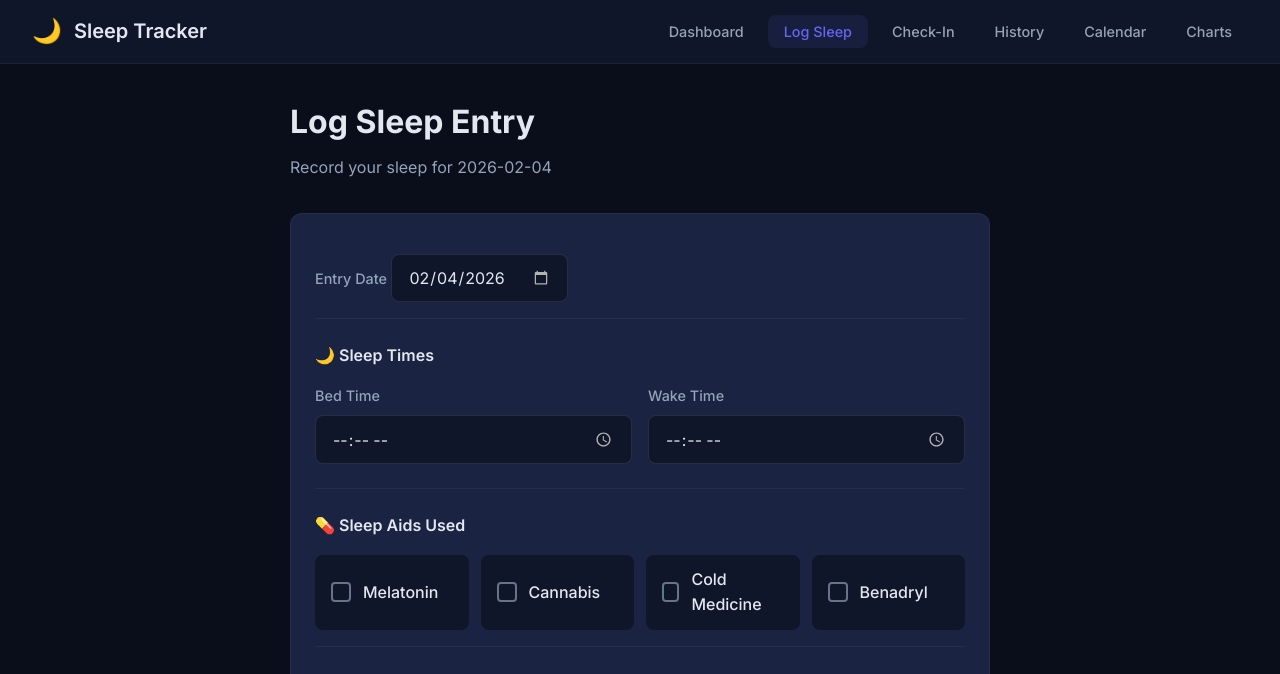
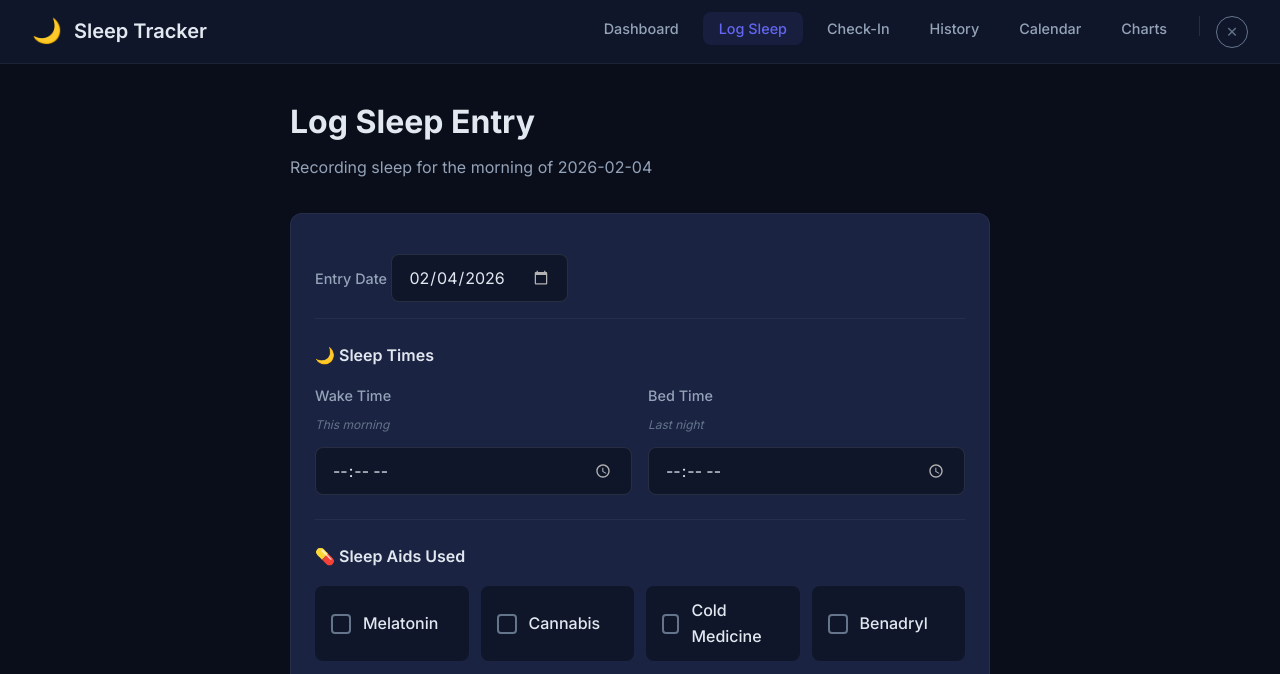
Before and after one commit to hdoublevassar/App-Project, a Flask app: page /log in a window 1280 px wide. Shown: the top 674 px of the page. Run offline with Flask 3, Linux system fonts and the light colour scheme; data that the repository does not hold is empty.

Commit message:
Add shutdown, launchers, and morning/night fixes
Add Windows launchers (.bat and .pyw) to start the app and open the browser automatically. Implement a /shutdown POST endpoint and a shutdown button in the navbar to allow graceful app termination from the UI, plus client-side feedback after shutdown. Update CSS for the shutdown button, hints, and small UI tweaks. Revise templates and JS to treat bed time as the previous night and wake time as the morning of the entry (text changes in index, history, calendar, and log entry), and adjust duration calculation logic to handle overnight and after-midnight edge cases correctly.

```diff
--- a/app.py
+++ b/app.py
@@ -187,6 +187,20 @@ def api_entries():
     return jsonify(entries)
 
 
+@app.route('/shutdown', methods=['POST'])
+def shutdown():
+    """
+    Gracefully shut down the Flask server.
+    This allows closing the app from the browser.
+    """
+    import os
+    print("\n" + "=" * 50)
+    print("  Sleep Tracker is shutting down...")
+    print("  Goodbye! Sleep well! 🌙")
+    print("=" * 50 + "\n")
+    os._exit(0)
+
+
 @app.route('/api/checkins/<entry_date>')
 def api_checkins(entry_date):
     """Return mood check-ins for a specific date."""
--- a/static/css/style.css
+++ b/static/css/style.css
@@ -116,6 +116,34 @@ body {
 .nav-links a.active {
     color: var(--accent-primary);
     background-color: rgba(99, 102, 241, 0.1);
+}
+
+.nav-divider {
+    width: 1px;
+    height: 20px;
+    background-color: rgba(255, 255, 255, 0.1);
+    margin: 0 0.5rem;
+}
+
+.shutdown-btn {
+    background: none;
+    border: 1px solid var(--text-muted);
+    color: var(--text-muted);
+    width: 32px;
+    height: 32px;
+    border-radius: 50%;
+    cursor: pointer;
+    font-size: 0.9rem;
+    transition: all 0.2s ease;
+    display: flex;
+    align-items: center;
+    justify-content: center;
+}
+
+.shutdown-btn:hover {
+    border-color: var(--accent-danger);
+    color: var(--accent-danger);
+    background-color: rgba(248, 113, 113, 0.1);
 }
 
 /* ----- Main Content Area ----- */
@@ -350,6 +378,20 @@ body {
     font-size: 0.9rem;
     color: var(--text-secondary);
     font-weight: 500;
+}
+
+.form-hint {
+    display: block;
+    font-size: 0.75rem;
+    color: var(--text-muted);
+    font-style: italic;
+    margin-bottom: 0.25rem;
+}
+
+.prev-night {
+    font-size: 0.75rem;
+    color: var(--text-muted);
+    font-style: italic;
 }
 
 .form-input, .form-textarea {
--- a/templates/base.html
+++ b/templates/base.html
@@ -30,6 +30,8 @@
             <li><a href="{{ url_for('history') }}" class="{% if request.endpoint == 'history' %}active{% endif %}">History</a></li>
             <li><a href="{{ url_for('calendar_view') }}" class="{% if request.endpoint == 'calendar_view' %}active{% endif %}">Calendar</a></li>
             <li><a href="{{ url_for('charts') }}" class="{% if request.endpoint == 'charts' %}active{% endif %}">Charts</a></li>
+            <li class="nav-divider"></li>
+            <li><button onclick="shutdownApp()" class="shutdown-btn" title="Close Sleep Tracker">✕</button></li>
         </ul>
     </nav>
 
@@ -45,6 +47,26 @@
 
     <!-- Our custom JavaScript -->
     <script src="{{ url_for('static', filename='js/app.js') }}"></script>
+    <script>
+        function shutdownApp() {
+            if (confirm('Close Sleep Tracker?\n\nThe app will shut down and this window will close.')) {
+                fetch('/shutdown', { method: 'POST' })
+                    .then(() => {
+                        document.body.innerHTML = `
+                            <div style="display:flex;align-items:center;justify-content:center;height:100vh;flex-direction:column;">
+                                <h1 style="font-size:3rem;">🌙</h1>
+                                <p style="color:#94a3b8;margin-top:1rem;">Sleep Tracker has been closed.</p>
+                                <p style="color:#64748b;font-size:0.9rem;">You can close this browser tab.</p>
+                            </div>
+                        `;
+                    })
+                    .catch(() => {
+                        // Server already stopped
+                        window.close();
+                    });
+            }
+        }
+    </script>
     {% block scripts %}{% endblock %}
 </body>
 </html>
--- a/templates/calendar.html
+++ b/templates/calendar.html
@@ -6,7 +6,7 @@
 <div class="calendar-page">
     <header class="page-header">
         <h1>Sleep Calendar</h1>
-        <p class="subtitle">Visual overview of your sleep patterns</p>
+        <p class="subtitle">Each day shows the morning you woke up (sleep from the previous night)</p>
     </header>
 
     <!-- Month Navigation -->
--- a/templates/log_entry.html
+++ b/templates/log_entry.html
@@ -6,7 +6,7 @@
 <div class="form-page">
     <header class="page-header">
         <h1>{{ 'Edit' if entry else 'Log' }} Sleep Entry</h1>
-        <p class="subtitle">Record your sleep for {{ entry_date }}</p>
+        <p class="subtitle">Recording sleep for the morning of {{ entry_date }}</p>
     </header>
 
     <form method="POST" class="sleep-form card">
@@ -29,20 +29,22 @@
             <h3 class="section-title">🌙 Sleep Times</h3>
             <div class="form-row">
                 <div class="form-group">
+                    <label class="form-label">Wake Time</label>
+                    <span class="form-hint">This morning</span>
+                    <input
+                        type="time"
+                        name="wake_time"
+                        value="{{ entry.wake_time if entry else '' }}"
+                        class="form-input time-picker"
+                    >
+                </div>
+                <div class="form-group">
                     <label class="form-label">Bed Time</label>
+                    <span class="form-hint">Last night</span>
                     <input
                         type="time"
                         name="bed_time"
                         value="{{ entry.bed_time if entry else '' }}"
-                        class="form-input time-picker"
-                    >
-                </div>
-                <div class="form-group">
-                    <label class="form-label">Wake Time</label>
-                    <input
-                        type="time"
-                        name="wake_time"
-                        value="{{ entry.wake_time if entry else '' }}"
                         class="form-input time-picker"
                     >
                 </div>
@@ -183,6 +185,7 @@
     setupSlider('overallMoodSlider', 'overallMoodValue');
 
     // Calculate sleep duration
+    // Bed time is always from the previous night, wake time is this morning
     function updateSleepDuration() {
         const bedTime = document.querySelector('input[name="bed_time"]').value;
         const wakeTime = document.querySelector('input[name="wake_time"]').value;
@@ -196,8 +199,17 @@
             let bedMins = bedH * 60 + bedM;
             let wakeMins = wakeH * 60 + wakeM;
 
-            // If wake time is less than bed time, assume next day
-            if (wakeMins < bedMins) {
+            // Since bed time is previous night and wake is this morning,
+            // we add 24 hours to wake time, then handle the edge case
+            // where someone went to bed after midnight (bed time < 6am usually means same night)
+            if (bedH >= 12) {
+                // Normal case: went to bed in the evening/night (PM hours)
+                wakeMins += 24 * 60;
+            } else if (bedH < 6 && wakeH >= 6) {
+                // Edge case: went to bed after midnight but before 6am, woke up later that day
+                // This is actually same calendar day, no adjustment needed
+            } else {
+                // Default: assume overnight
                 wakeMins += 24 * 60;
             }
 
```
Also changed, not shown: templates/history.html (+13 -5 lines), templates/index.html (+5 -5 lines), 2 other files.
